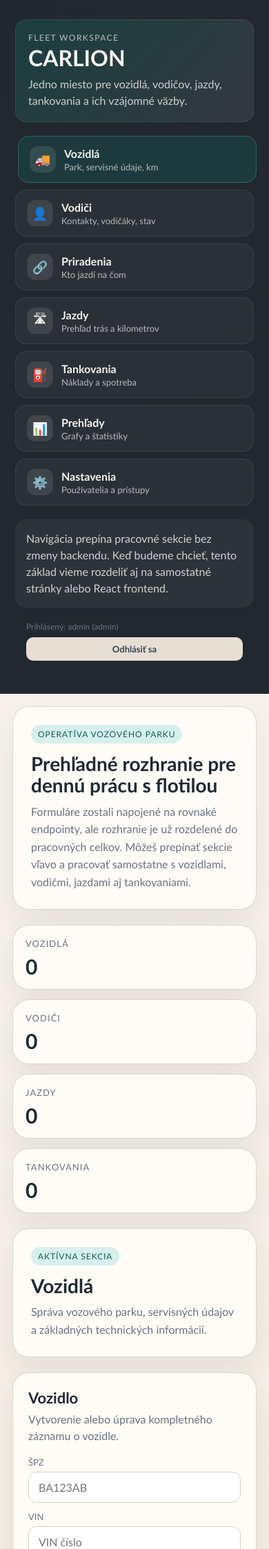
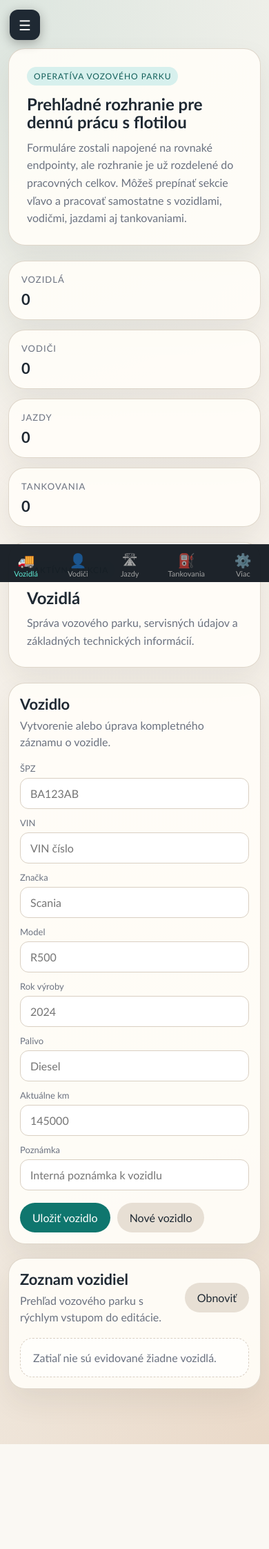
Before and after one commit to ppa-creator/CARLION, a FastAPI app: page /ui in a window 390 px wide. Shown: the top 2246 px of the page at 69% size. After the commit the page ends 2094 px from the top, so only its background shows below. Run offline with FastAPI, Linux system fonts and the light colour scheme; the visitor is signed in with stand-in values (Sample User, id 1); data comes from the database, SQL or seed files in the repository; data that the repository does not hold is empty.

Commit message:
Mobile-friendly: hamburger, bottom nav, responsive layout

```diff
--- a/backend/templates/index.html
+++ b/backend/templates/index.html
@@ -451,7 +451,7 @@
 
         @media (max-width: 640px) {
             .main-content {
-                padding: 18px;
+                padding: 14px 12px 80px;
             }
 
             .nav-list,
@@ -460,14 +460,125 @@
             }
 
             .hero-card h2 {
-                font-size: 28px;
+                font-size: 24px;
+            }
+
+            .stat-card strong {
+                font-size: 22px;
+            }
+
+            .panel-card, .table-card {
+                padding: 16px;
+            }
+        }
+
+        /* Hamburger button (mobile only) */
+        .hamburger {
+            display: none;
+            position: fixed;
+            top: 14px;
+            left: 14px;
+            z-index: 300;
+            background: #1f2933;
+            color: #fff;
+            border: none;
+            border-radius: 12px;
+            width: 44px;
+            height: 44px;
+            font-size: 20px;
+            cursor: pointer;
+            align-items: center;
+            justify-content: center;
+            box-shadow: 0 4px 16px rgba(0,0,0,0.3);
+        }
+
+        /* Sidebar overlay on mobile */
+        .sidebar-overlay {
+            display: none;
+            position: fixed;
+            inset: 0;
+            background: rgba(0,0,0,0.5);
+            z-index: 200;
+        }
+
+        /* Bottom nav bar (mobile) */
+        .bottom-nav {
+            display: none;
+            position: fixed;
+            bottom: 0;
+            left: 0;
+            right: 0;
+            z-index: 150;
+            background: rgba(22, 28, 36, 0.97);
+            padding: 6px 0 env(safe-area-inset-bottom, 6px);
+            border-top: 1px solid rgba(255,255,255,0.08);
+            justify-content: space-around;
+        }
+
+        .bottom-nav-btn {
+            display: flex;
+            flex-direction: column;
+            align-items: center;
+            gap: 3px;
+            background: none;
+            border: none;
+            color: rgba(247,244,239,0.6);
+            font-size: 11px;
+            padding: 6px 4px;
+            cursor: pointer;
+            border-radius: 10px;
+            min-width: 48px;
+            transition: color 0.15s;
+        }
+
+        .bottom-nav-btn .bn-icon {
+            font-size: 20px;
+            line-height: 1;
+        }
+
+        .bottom-nav-btn.active, .bottom-nav-btn:hover {
+            color: #5eead4;
+        }
+
+        @media (max-width: 920px) {
+            .hamburger {
+                display: flex;
+            }
+
+            .sidebar {
+                position: fixed;
+                top: 0;
+                left: -300px;
+                height: 100vh;
+                width: 280px;
+                z-index: 250;
+                transition: left 0.25s ease;
+            }
+
+            .sidebar.open {
+                left: 0;
+            }
+
+            .sidebar-overlay.open {
+                display: block;
+            }
+
+            .main-content {
+                padding-top: 70px;
+            }
+
+            .bottom-nav {
+                display: flex;
             }
         }
     </style>
 </head>
 <body>
+<button class="hamburger" id="hamburgerBtn" onclick="toggleSidebar()" aria-label="Menu">☰</button>
+<div class="sidebar-overlay" id="sidebarOverlay" onclick="closeSidebar()"></div>
+
 <div class="app-shell">
-    <aside class="sidebar">
+    <aside class="sidebar" id="mainSidebar">
         <div class="brand">
             <small>Fleet Workspace</small>
             <h1>CARLION</h1>
@@ -866,6 +977,25 @@
         </section>
     </main>
 </div>
+
+<!-- Bottom navigation bar (mobile) -->
+<nav class="bottom-nav" id="bottomNav">
+    <button class="bottom-nav-btn active" data-section="vehicles" onclick="showSection('vehicles', this, true)">
+        <span class="bn-icon">🚚</span><span>Vozidlá</span>
+    </button>
+    <button class="bottom-nav-btn" data-section="drivers" onclick="showSection('drivers', this, true)">
+        <span class="bn-icon">👤</span><span>Vodiči</span>
+    </button>
+    <button class="bottom-nav-btn" data-section="trips" onclick="showSection('trips', this, true)">
+        <span class="bn-icon">🛣</span><span>Jazdy</span>
+    </button>
+    <button class="bottom-nav-btn" data-section="refuels" onclick="showSection('refuels', this, true)">
+        <span class="bn-icon">⛽</span><span>Tankovania</span>
+    </button>
+    <button class="bottom-nav-btn" data-section="nastavenia" onclick="showSection('nastavenia', this, true)">
+        <span class="bn-icon">⚙️</span><span>Viac</span>
+    </button>
+</nav>
 
 <!-- Modal: priradenie tankovania k jazde -->
 <div id="refuelModal" style="display:none; position:fixed; inset:0; background:rgba(0,0,0,0.5); z-index:1000; align-items:center; justify-content:center;">
@@ -964,7 +1094,7 @@ async function loadSectionData(sectionName) {
     }
 }
 
-function showSection(sectionName, triggerButton = null) {
+function showSection(sectionName, triggerButton = null, fromBottomNav = false) {
     document.querySelectorAll('.content-panel').forEach(panel => {
         panel.classList.toggle('active', panel.dataset.section === sectionName);
     });
@@ -973,12 +1103,34 @@ function showSection(sectionName, triggerButton = null) {
         button.classList.toggle('active', button.dataset.section === sectionName);
     });
 
+    // sync bottom nav
+    document.querySelectorAll('.bottom-nav-btn').forEach(btn => {
+        btn.classList.toggle('active', btn.dataset.section === sectionName);
+    });
+
     updateSectionFocus(sectionName);
     void loadSectionData(sectionName);
 
     if (triggerButton) {
         triggerButton.blur();
     }
+
+    // close sidebar on mobile after nav click
+    if (fromBottomNav || window.innerWidth <= 920) {
+        closeSidebar();
+    }
+}
+
+function toggleSidebar() {
+    const sidebar = document.getElementById('mainSidebar');
+    const overlay = document.getElementById('sidebarOverlay');
+    sidebar.classList.toggle('open');
+    overlay.classList.toggle('open');
+}
+
+function closeSidebar() {
+    document.getElementById('mainSidebar').classList.remove('open');
+    document.getElementById('sidebarOverlay').classList.remove('open');
 }
 
 function setCount(id, count) {
```
